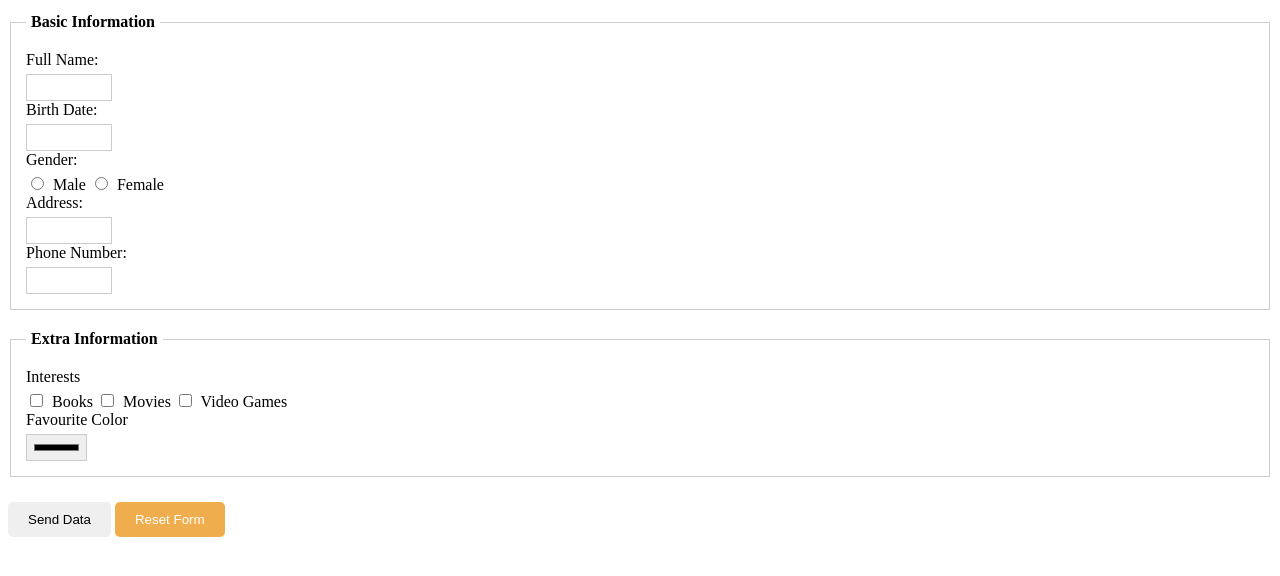
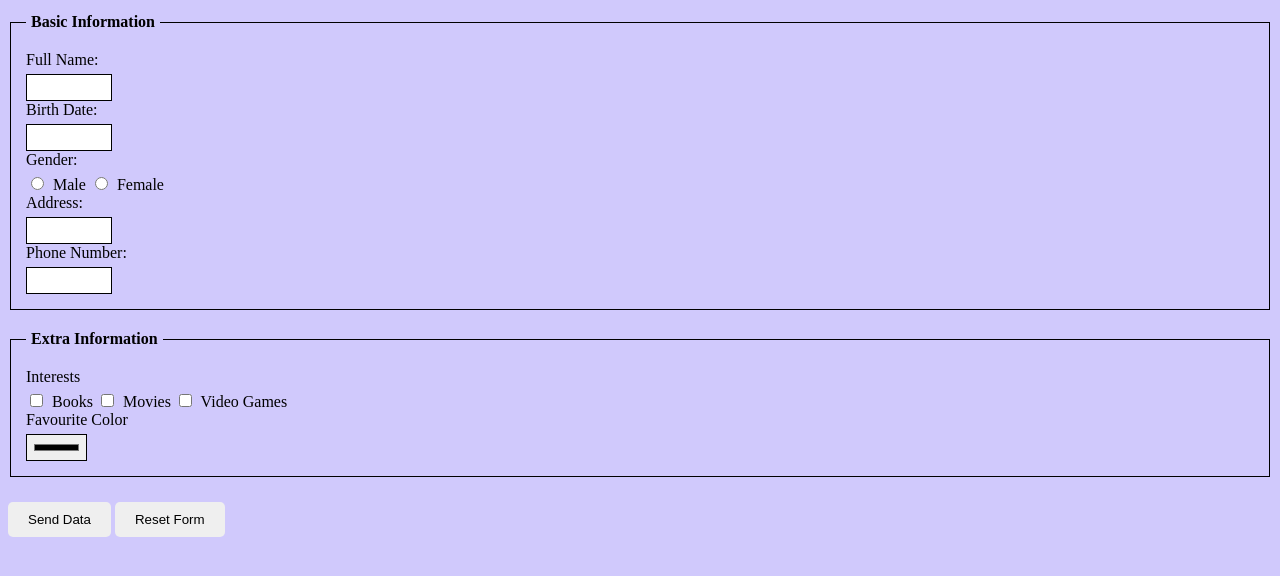
Before and after one commit to Himanshu-Adhikari/WebDevClass, a plain HTML site: page LabWork/7.html in a window 1280 px wide. Drawn offline with Linux system fonts and the light colour scheme.

Commit message:
form completed

```diff
--- a/LabWork/7.html
+++ b/LabWork/7.html
@@ -5,8 +5,11 @@
   <meta name="viewport" content="width=device-width, initial-scale=1.0">
   <title>Interactive Form</title>
   <style>
+    body{
+        background-color: rgb(208, 201, 252);
+    }
     fieldset {
-      border: 1px solid #ccc;
+      border: 1px solid black;
       padding: 15px;
       margin-bottom: 15px;
     }
@@ -22,12 +25,12 @@
     input[type="number"] {
       width: 6%;
       padding: 5px;
-      border: 1px solid #ccc;
+      border: 1px solid black;
     }
     input[type="color"]{
         width: 5%;
         padding: 5px;
-        border: 1px solid #ccc;
+        border: 1px solid black;
     }
 
     input[type="radio"],
@@ -42,19 +45,9 @@
       cursor: pointer;
       margin-top: 10px;
     }
-
-    button:nth-child(0) {
-      background-color: #f0ad4e;
-      color: white;
-    }
-
-    button:last-child {
-      background-color: #f0ad4e;
-      color: white;
-    }
-
     button:hover {
-      opacity: 0.8;
+      opacity: 0.7;
+      zoom: 110%;
     }
   </style>
 </head>
```
